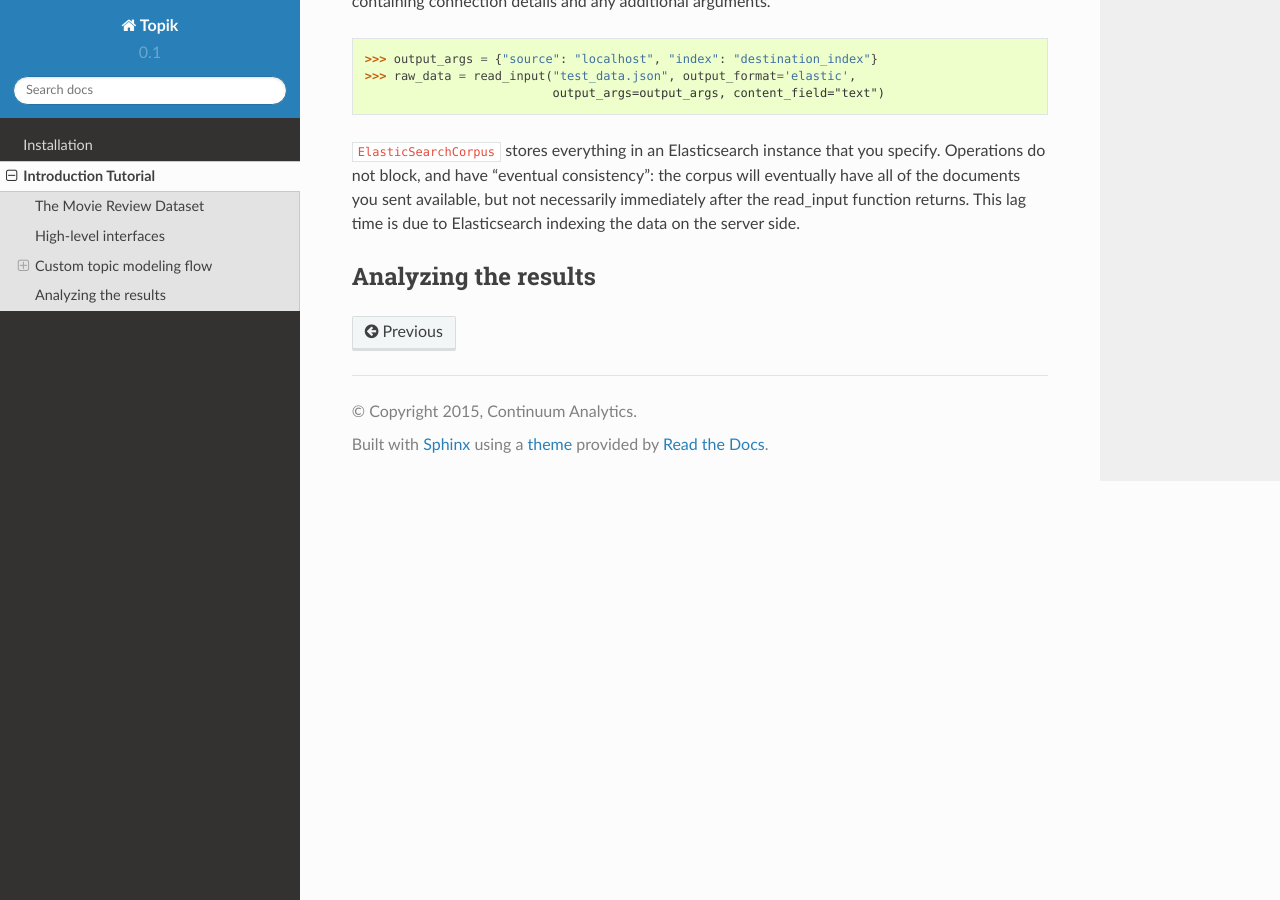
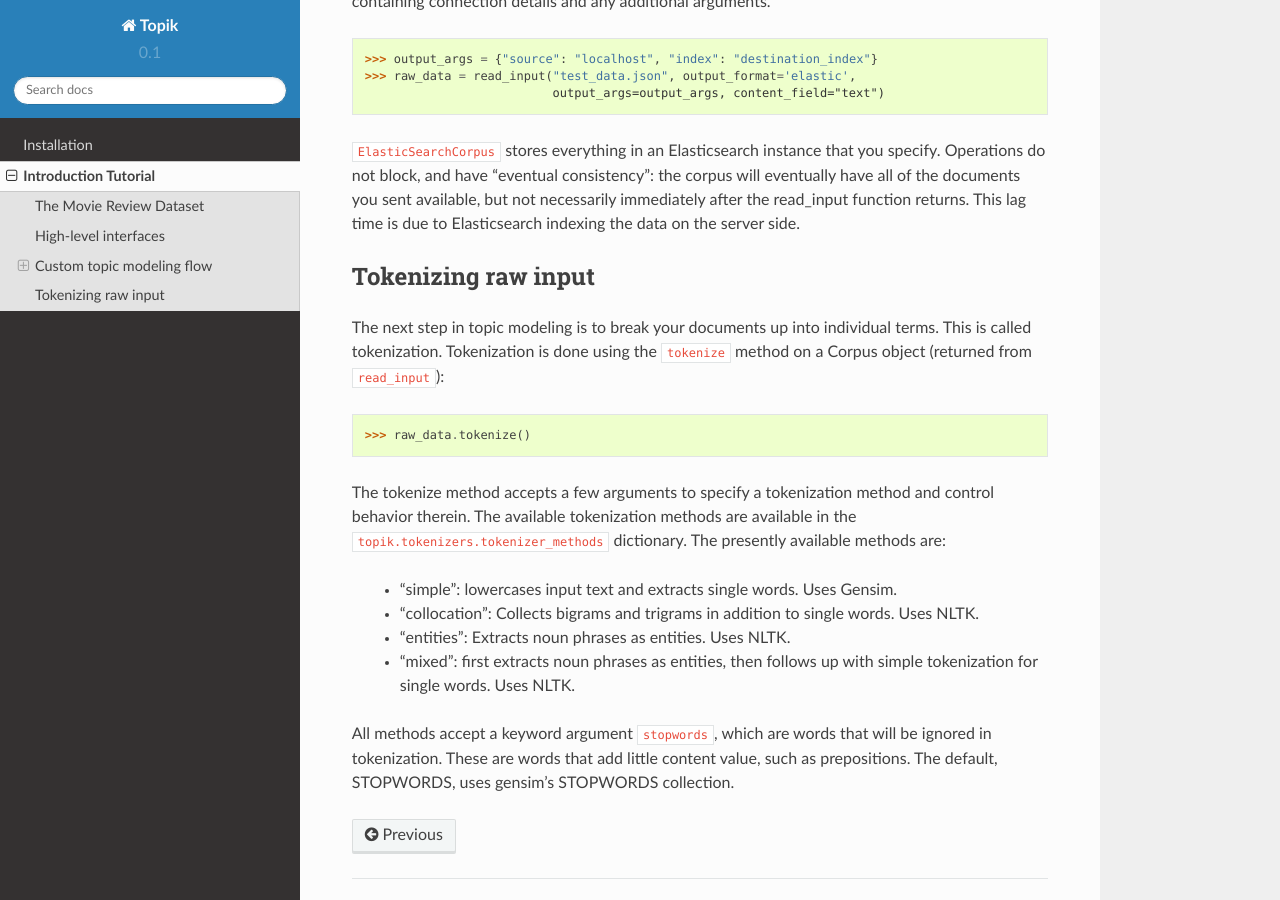
Before and after one commit to ContinuumIO/topik, a Sphinx documentation site: the page built from docs/example.rst, in a window 1280 px wide and 900 px high, scrolled down 3465 px. Built offline with Sphinx 7.4.7 and the Read the Docs theme 2.0.0, drawn with Linux system fonts in a browser that asks for light colours; pages that are not in the unit, such as notebooks, are missing from menus.

Commit message:
flesh out example doc more

```diff
--- a/docs/example.rst
+++ b/docs/example.rst
@@ -211,5 +211,20 @@ necessarily immediately after the read_input function returns. This lag time is
 due to Elasticsearch indexing the data on the server side.
 
 
-Analyzing the results
----------------------
+Tokenizing raw input
+--------------------
+
+The next step in topic modeling is to break your documents up into individual terms.  This is called tokenization.  Tokenization is done using the ``tokenize`` method on a Corpus object (returned from ``read_input``):
+
+.. code-block:: python
+
+   >>> raw_data.tokenize()
+
+The tokenize method accepts a few arguments to specify a tokenization method and control behavior therein.  The available tokenization methods are available in the ``topik.tokenizers.tokenizer_methods`` dictionary.  The presently available methods are:
+
+  * "simple": lowercases input text and extracts single words.  Uses Gensim.
+  * "collocation": Collects bigrams and trigrams in addition to single words.  Uses NLTK.
+  * "entities": Extracts noun phrases as entities.  Uses NLTK.
+  * "mixed": first extracts noun phrases as entities, then follows up with simple tokenization for single words. Uses NLTK.
+
+All methods accept a keyword argument ``stopwords``, which are words that will be ignored in tokenization.  These are words that add little content value, such as prepositions.  The default, STOPWORDS, uses gensim's STOPWORDS collection.
```
